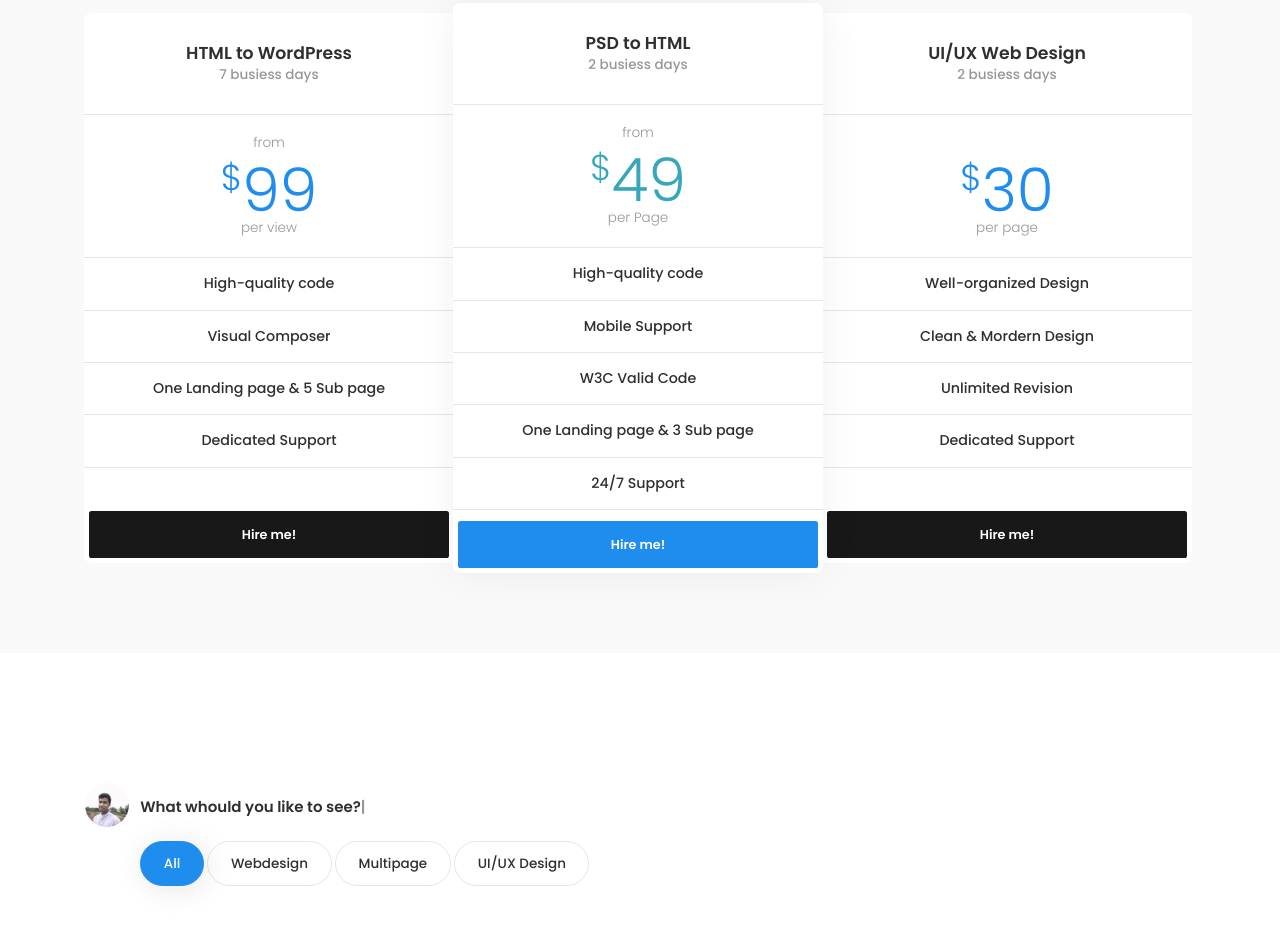
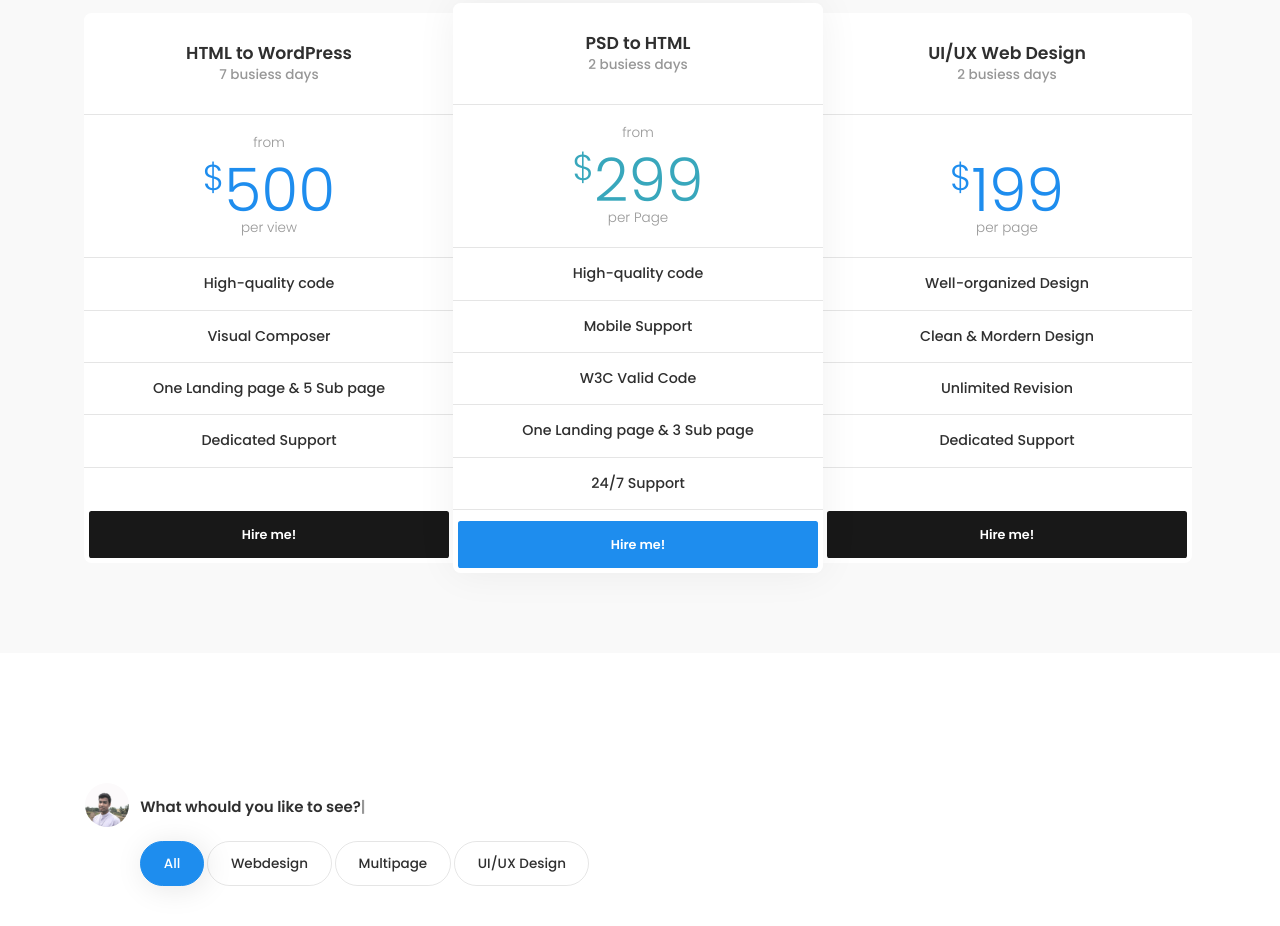
Before and after one commit to csemohin/i, a plain HTML site: page index.html in a window 1280 px wide. Shown: the part 4962-5888 px from the top of the page. Drawn offline with Linux system fonts and the light colour scheme; some packages are replaced by stand-ins of ours; animation ran at ten frames a second.

Commit message:
update price

```diff
--- a/index.html
+++ b/index.html
@@ -511,7 +511,7 @@
                             </div>
                             <div class="pricing-table-price">
                                 <span class="description">from</span>
-                                <span class="price"><span>$</span>99</span>
+                                <span class="price"><span>$</span>500</span>
                                 <span class="description">per view</span>
                             </div>
                             <ul class="pricing-table-list">
@@ -532,7 +532,7 @@
                             </div>
                             <div class="pricing-table-price">
                                 <span class="description">from</span>
-                                <span class="price"><span>$</span>49</span>
+                                <span class="price"><span>$</span>299</span>
                                 <span class="description">per Page</span>
                             </div>
                             <ul class="pricing-table-list">
@@ -553,7 +553,7 @@
                                 <span class="caption text-muted">2 busiess days</span>
                             </div>
                             <div class="pricing-table-price">
-                                <span class="price"><span>$</span>30</span>
+                                <span class="price"><span>$</span>199</span>
                                 <span class="description">per page</span>
                             </div>
                             <ul class="pricing-table-list">
```
